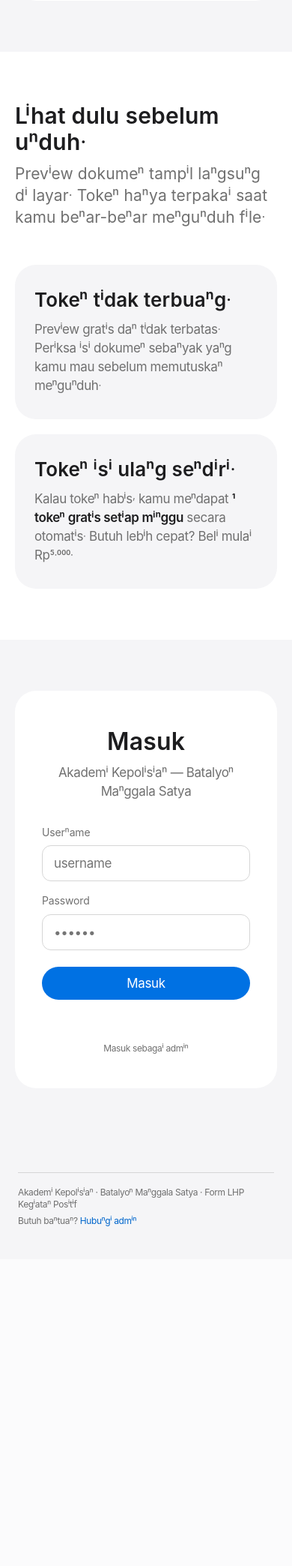
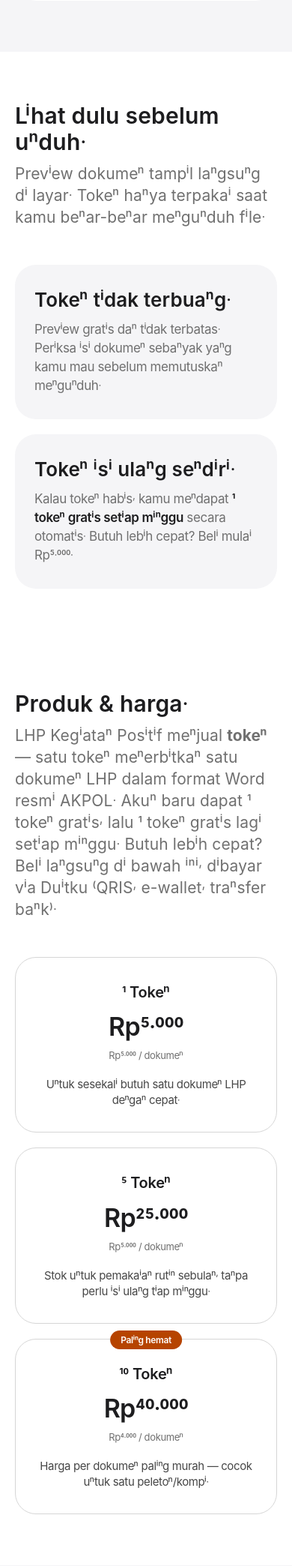
Before and after one commit to rivaldianggarapurwadi-gif/lhp-web-6, a Flask app: page /login in a window 390 px wide. Shown: the part 1789-3877 px from the top of the page at 75% size. Before the commit the page ends 3424 px from the top, so only its background shows below. Run offline with Flask 3, Linux system fonts and the light colour scheme.

Commit message:
Add pricing, product description, and support contact to the public landing page
Duitku merchant verification requires: product/service description,
product listing with price in Rupiah, and support contact (email, phone,
business address) visible on the public-facing page without login.
/login is that page (/ redirects here when logged out), so:

- New "Harga" section listing all 3 token packages with price and
  per-document rate, sourced from the same TOKEN_PACKAGES already used
  by the real checkout flow -- no new pricing data invented.
- Footer now lists support email, phone/WhatsApp, and business address
  alongside the existing WhatsApp link.

Checkout itself (item 4) needs no code change -- _duitku_create_transaction
and the callback verification already exist; it activates once real
DUITKU_MERCHANT_CODE/DUITKU_API_KEY are set.

Co-Authored-By: Claude Sonnet 5 <noreply@anthropic.com>

```diff
--- a/templates/login.html
+++ b/templates/login.html
@@ -86,6 +86,7 @@
 
   /* ── Feature cards ── */
   .grid-2{display:grid;grid-template-columns:1fr 1fr;gap:20px}
+  .grid-3{display:grid;grid-template-columns:1fr 1fr 1fr;gap:20px}
   .card{background:var(--paper);border-radius:var(--r-card);padding:40px 36px}
   .band-white .card{background:var(--canvas)}
   .card-kicker{font-size:14px;font-weight:500;color:var(--ember);
@@ -146,10 +147,24 @@
   footer a{color:var(--link);text-decoration:none}
   footer a:hover{text-decoration:underline}
 
+  /* ── Pricing ── */
+  .pkg-card{position:relative;background:var(--paper);border:1px solid var(--hairline);
+            border-radius:var(--r-card);padding:32px 28px;text-align:center}
+  .pkg-badge{position:absolute;top:-12px;left:50%;transform:translateX(-50%);
+             background:var(--ember);color:#fff;font-size:12px;font-weight:600;
+             padding:4px 14px;border-radius:var(--r-pill);white-space:nowrap}
+  .pkg-name{font-family:var(--font-display);font-size:20px;font-weight:600;
+            letter-spacing:-.01em;margin-bottom:6px}
+  .pkg-price{font-family:var(--font-display);font-size:34px;font-weight:600;
+             letter-spacing:-.02em;margin-bottom:4px}
+  .pkg-unit{font-size:13px;color:var(--mid-gray);margin-bottom:18px}
+  .pkg-desc{font-size:15px;color:var(--deep-gray);line-height:1.4}
+
   @media(max-width:760px){
     .hero{padding:64px 20px 56px}
     .band{padding:68px 20px}
     .grid-2{grid-template-columns:1fr}
+    .grid-3{grid-template-columns:1fr}
     .card{padding:32px 26px}
     .nav-links{gap:16px}
   }
@@ -166,6 +181,7 @@
     </a>
     <div class="nav-links">
       <a href="#cara">Cara kerja</a>
+      <a href="#harga">Harga</a>
       <a href="#masuk">Masuk</a>
     </div>
   </div>
@@ -236,6 +252,36 @@
   </div>
 </section>
 
+<!-- ══ Harga ══ -->
+<section class="band band-white" id="harga">
+  <div class="band-inner">
+    <h2 class="band-head">Produk &amp; harga.</h2>
+    <p class="band-lede">LHP Kegiatan Positif menjual <b>token</b> — satu token menerbitkan satu dokumen LHP dalam format Word resmi AKPOL. Akun baru dapat 1 token gratis, lalu 1 token gratis lagi setiap minggu. Butuh lebih cepat? Beli langsung di bawah ini, dibayar via Duitku (QRIS, e-wallet, transfer bank).</p>
+
+    <div class="grid-3">
+      <div class="pkg-card">
+        <p class="pkg-name">1 Token</p>
+        <p class="pkg-price">Rp5.000</p>
+        <p class="pkg-unit">Rp5.000 / dokumen</p>
+        <p class="pkg-desc">Untuk sesekali butuh satu dokumen LHP dengan cepat.</p>
+      </div>
+      <div class="pkg-card">
+        <p class="pkg-name">5 Token</p>
+        <p class="pkg-price">Rp25.000</p>
+        <p class="pkg-unit">Rp5.000 / dokumen</p>
+        <p class="pkg-desc">Stok untuk pemakaian rutin sebulan, tanpa perlu isi ulang tiap minggu.</p>
+      </div>
+      <div class="pkg-card">
+        <span class="pkg-badge">Paling hemat</span>
+        <p class="pkg-name">10 Token</p>
+        <p class="pkg-price">Rp40.000</p>
+        <p class="pkg-unit">Rp4.000 / dokumen</p>
+        <p class="pkg-desc">Harga per dokumen paling murah — cocok untuk satu peleton/kompi.</p>
+      </div>
+    </div>
+  </div>
+</section>
+
 <!-- ══ Masuk ══ -->
 <section class="band band-gray" id="masuk">
   <div class="auth">
@@ -285,7 +331,11 @@
   <div class="foot-inner">
     <div class="foot-rule"></div>
     <p>Akademi Kepolisian · Batalyon Manggala Satya · Form LHP Kegiatan Positif</p>
-    <p style="margin-top:6px">Butuh bantuan? <a href="https://wa.me/6282117108415" target="_blank" rel="noopener">Hubungi admin</a></p>
+    <p style="margin-top:14px">
+      Email: <a href="mailto:rivaldi.anggara.purwadi@gmail.com">rivaldi.anggara.purwadi@gmail.com</a><br>
+      Telepon/WhatsApp: <a href="https://wa.me/6282117108415" target="_blank" rel="noopener">0821-1710-8415</a><br>
+      Alamat: Bumi Parahyangan Kencana Blok L 26 No 04
+    </p>
   </div>
 </footer>
 
```
